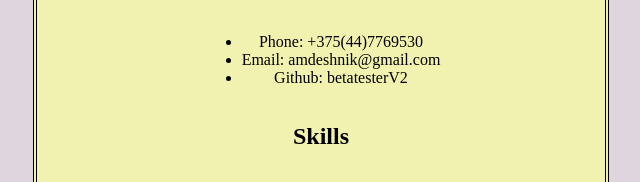
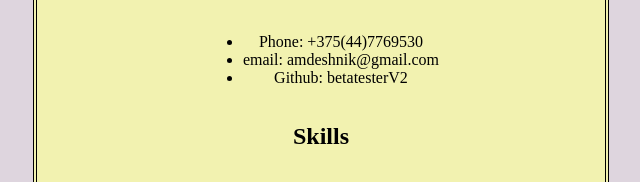
Before and after one commit to betatesterV2/rsschool-cv, a plain HTML site: page index.html in a window 1280 px wide. Shown: the part 280-462 px from the top of the page, 319-959 px from the left. Drawn offline with Linux system fonts and the light colour scheme.

Commit message:
fix: index.html

```diff
--- a/index.html
+++ b/index.html
@@ -24,7 +24,7 @@
       <h2>Contact information</h2>
       <ul>
          <li>Phone: +375(44)7769530</li>
-         <li>Email: amdeshnik@gmail.com</li>
+         <li>email: amdeshnik@gmail.com</li>
          <li>Github: betatesterV2</li>
       </ul>
 <article>
```
